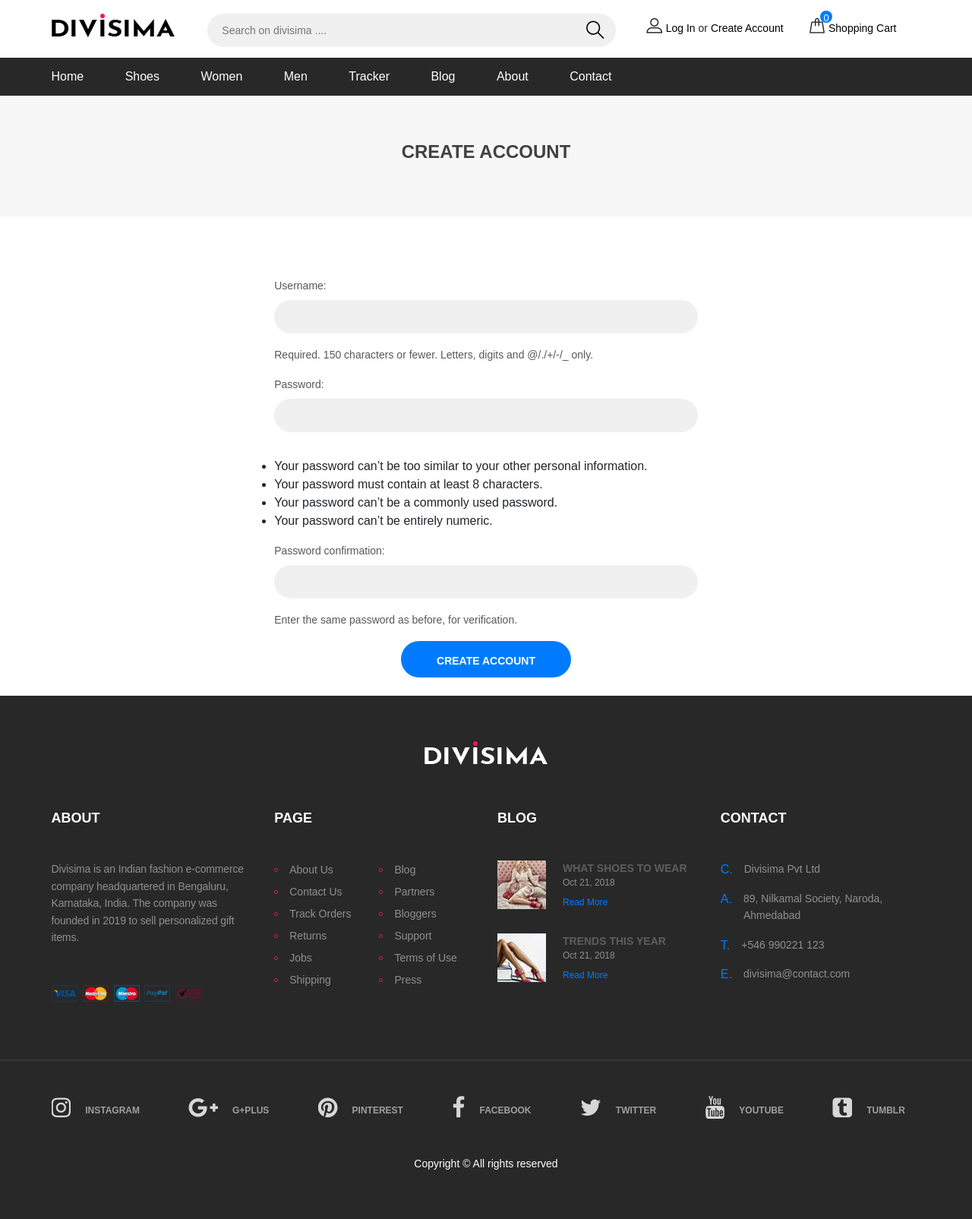
After one commit to karan-chaudhari/shopapp, a Django app: page /register/ in a window 1280 px wide. The commit adds this page. Shown: the whole page at 76% size. Run offline with Django 3.2, Linux system fonts and the light colour scheme; some libraries are stand-ins or nearby versions.

Commit message:
Create login system and register system

```diff
--- a/shop/static/css/mainstyle.css
+++ b/shop/static/css/mainstyle.css
@@ -466,7 +466,7 @@
 .main-menu .sub-menu {
     position: absolute;
     list-style: none;
-    width: 220px;
+    width: 130px;
     left: 0;
     top: 100%;
     padding: 20px 0;
--- a/shop/templates/shop/layout.html
+++ b/shop/templates/shop/layout.html
@@ -11,7 +11,9 @@
     <!-- Google Font -->
     <!-- <link href="https://fonts.googleapis.com/css?family=Josefin+Sans:300,300i,400,400i,700,700i" rel="stylesheet"> -->
     <!-- Bootstrap CSS -->
-    <link rel="stylesheet" href="https://stackpath.bootstrapcdn.com/bootstrap/4.2.1/css/bootstrap.min.css" integrity="sha384-GJzZqFGwb1QTTN6wy59ffF1BuGJpLSa9DkKMp0DgiMDm4iYMj70gZWKYbI706tWS" crossorigin="anonymous">
+    <link rel="stylesheet" href="https://stackpath.bootstrapcdn.com/bootstrap/4.2.1/css/bootstrap.min.css"
+        integrity="sha384-GJzZqFGwb1QTTN6wy59ffF1BuGJpLSa9DkKMp0DgiMDm4iYMj70gZWKYbI706tWS" crossorigin="anonymous">
+
     <!-- Stylesheets -->
     <link rel="stylesheet" href="{% static 'css/bootstrap.min.css' %}" />
     <link rel="stylesheet" href="{% static 'css/font-awesome.min.css' %}" />
@@ -46,22 +48,41 @@
                     </div>
                     <div class="col-xl-6 col-lg-5">
                         <form class="header-search-form" action="/shop/search/">
-                            <input type="search" name="search" required="" value="{{search_prod}}" placeholder="Search on divisima ....">
+                            <input type="search" name="search" required="" value="{{search_prod}}"
+                                placeholder="Search on divisima ....">
                             <button><i class="flaticon-search"></i></button>
                         </form>
                     </div>
                     <div class="col-xl-4 col-lg-5">
                         <div class="user-panel">
+                            {% if user.is_authenticated %}
+                            <div class="up-item">
+                                <ul class="main-menu">
+                                    <li>
+                                        <i class="flaticon-profile"></i>
+                                        <a href="">{{user.username}}</a>
+                                        <ul class="sub-menu" style="width: 130px;">
+                                            <li><a href="">Profile</a></li>
+                                            <li><a href="">Order</a></li>
+                                            <li><a href="/shop/logout/">Log Out</a></li>
+                                        </ul>
+                                    </li>
+                                </ul>
+                            </div>
+                            {% else %}
                             <div class="up-item">
                                 <i class="flaticon-profile"></i>
-                                <a href="#">Sign</a> In or <a href="#">Create Account</a>
+                                <a href="/shop/login/">Log In</a> or <a href="/shop/register/">Create Account</a>
                             </div>
+                            {% endif %}
                             <div class="up-item">
                                 <div class="shopping-card">
                                     <i class="flaticon-bag"></i>
                                     <span id="cart">0</span>
                                 </div>
-                                <a href="/shop/cart/" id="popcart" data-toggle="popover" data-container="body" data-html="true" data-placement="bottom" data-img="{% static 'img/thumb-1.jpg' %}">Shopping Cart</a>
+                                <a href="/shop/cart/" id="popcart" data-toggle="popover" data-container="body"
+                                    data-html="true" data-placement="bottom"
+                                    data-img="{% static 'img/thumb-1.jpg' %}">Shopping Cart</a>
                             </div>
                         </div>
                     </div>
@@ -76,24 +97,6 @@
                     {% for i in cate %}
                     <li><a href="/category/{{i}}">{{i}}</a></li>
                     {% endfor %}
-                   <!--  <li><a href="#">Men</a>
-                        <ul class="sub-menu">
-                            <li><a href="#">Jeans</a></li>
-                            <li><a href="#">Jackets</a></li>
-                            <li><a href="#">T Shirts</a></li>
-                        </ul>
-                    </li>
-                    <li><a href="#">Shoes
-                            <span class="new">New</span>
-                        </a>
-                        <ul class="sub-menu">
-                            <li><a href="#">Sneakers</a></li>
-                            <li><a href="#">Sandals</a></li>
-                            <li><a href="#">Formal Shoes</a></li>
-                            <li><a href="#">Boots</a></li>
-                            <li><a href="#">Flip Flops</a></li>
-                        </ul>
-                    </li> -->
                     <li><a href="/shop/tracker/">Tracker</a></li>
                     <li><a href="#">Blog</a></li>
                     <li><a href="/shop/about/">About</a></li>
@@ -115,7 +118,8 @@
                 <div class="col-lg-3 col-sm-6">
                     <div class="footer-widget about-widget">
                         <h2>About</h2>
-                        <p>Divisima is an Indian fashion e-commerce company headquartered in Bengaluru, Karnataka, India. The company was founded in 2019 to sell personalized gift items.</p>
+                        <p>Divisima is an Indian fashion e-commerce company headquartered in Bengaluru, Karnataka,
+                            India. The company was founded in 2019 to sell personalized gift items.</p>
                         <img src="{% static 'img/cards.png' %}" alt="">
                     </div>
                 </div>
@@ -205,7 +209,8 @@
     </section>
     <!-- Footer section end -->
     <!--====== Javascripts & Jquery ======-->
-    <script src="https://code.jquery.com/jquery-3.3.1.js" integrity="sha256-2Kok7MbOyxpgUVvAk/HJ2jigOSYS2auK4Pfzbm7uH60=" crossorigin="anonymous"></script>
+    <script src="https://code.jquery.com/jquery-3.3.1.js"
+        integrity="sha256-2Kok7MbOyxpgUVvAk/HJ2jigOSYS2auK4Pfzbm7uH60=" crossorigin="anonymous"></script>
     <script src="{% static 'js/bootstrap.min.js' %}"></script>
     <script src="{% static 'js/jquery.slicknav.min.js' %}"></script>
     <script src="{% static 'js/owl.carousel.min.js' %}"></script>
@@ -213,8 +218,12 @@
     <script src="{% static 'js/jquery.zoom.min.js' %}"></script>
     <script src="{% static 'js/jquery-ui.min.js' %}"></script>
     <script src="{% static 'js/main.js' %}"></script>
-    <script src="https://cdnjs.cloudflare.com/ajax/libs/popper.js/1.14.6/umd/popper.min.js" integrity="sha384-wHAiFfRlMFy6i5SRaxvfOCifBUQy1xHdJ/yoi7FRNXMRBu5WHdZYu1hA6ZOblgut" crossorigin="anonymous"></script>
-    <script src="https://stackpath.bootstrapcdn.com/bootstrap/4.2.1/js/bootstrap.min.js" integrity="sha384-B0UglyR+jN6CkvvICOB2joaf5I4l3gm9GU6Hc1og6Ls7i6U/mkkaduKaBhlAXv9k" crossorigin="anonymous"></script>
+    <script src="https://cdnjs.cloudflare.com/ajax/libs/popper.js/1.14.6/umd/popper.min.js"
+        integrity="sha384-wHAiFfRlMFy6i5SRaxvfOCifBUQy1xHdJ/yoi7FRNXMRBu5WHdZYu1hA6ZOblgut"
+        crossorigin="anonymous"></script>
+    <script src="https://stackpath.bootstrapcdn.com/bootstrap/4.2.1/js/bootstrap.min.js"
+        integrity="sha384-B0UglyR+jN6CkvvICOB2joaf5I4l3gm9GU6Hc1og6Ls7i6U/mkkaduKaBhlAXv9k"
+        crossorigin="anonymous"></script>
     <script>
         if (localStorage.getItem('cart') == null) {
             var cart = {};
--- /dev/null
+++ b/shop/templates/shop/register.html
@@ -0,0 +1,42 @@
+{% extends 'shop/layout.html' %}
+{% load static %}
+{% block title %}Create Account - Divisima{% endblock %}
+{% block content %}
+<!-- Page info -->
+<div class="page-top-info">
+    <div class="container section-title">
+        <h4>Create Account</h4>
+    </div>
+</div>
+<!-- Page info end -->
+
+<!-- Contact section -->
+<section class="contact-section">
+    <div class="container">
+        <div class="row">
+            <div class="col-lg-3 contact-info">
+            </div>
+            <div class="col-lg-6">
+                {% if messages %}
+                {% for message in messages %}
+                <div class="alert alert-danger alert-dismissible fade show" role="alert">
+                    {{message}}
+                    <button type="button" class="close" data-dismiss="alert" aria-label="Close">
+                        <span aria-hidden="true">&times;</span>
+                    </button>
+                </div>
+                {% endfor %}
+                {% endif %}
+                <form class="contact-form" action="/shop/register/" method="post">
+                    {% csrf_token %}
+
+                    {{ form.as_p }}
+
+                    <div class="text-center"><button class="site-btn">Create Account</button></div>
+                </form>
+            </div>
+        </div>
+    </div>
+</section>
+<!-- Contact section end -->
+{% endblock %}
--- a/shop/urls.py
+++ b/shop/urls.py
@@ -12,4 +12,7 @@
     path('search/', views.search, name='search'),
     path('cart/', views.cart, name='cart'),
     path('checkout/', views.checkout, name='checkout'),
+    path('register/', views.register, name='register'),
+    path('login/', views.login_user, name='login'),
+    path('logout/', views.logout_user, name='logout'),
 ]
--- a/shop/views.py
+++ b/shop/views.py
@@ -1,7 +1,10 @@
-from django.shortcuts import render
+from django.shortcuts import render, redirect
 from django.http import HttpResponse
 from django.db.models import Q
 from django.contrib import messages
+from .forms import UserRegisterForm
+from django.contrib.auth.forms import UserCreationForm, AuthenticationForm
+from django.contrib.auth import login, logout, authenticate
 from .models import Product, Contact, Feature_Product, Order, OrderUpdate
 from math import ceil
 import json
@@ -107,3 +110,37 @@
         messages.success(request, f'Thanks for ordering with us. Your order id is {order_id}. Use it to track your order using our order tracker.')
         return render(request, 'shop/checkout.html', {'thank':thank,'cate':cates})
     return render(request, 'shop/checkout.html',{'cate':cates})
+
+def register(request):
+    if request.method == "POST":
+        form = UserCreationForm(request.POST)
+        if form.is_valid():
+            user = form.save()
+            login(request, user)
+            return redirect('/')
+        else:
+            for msg in form.error_messages:
+                messages.error(request, f'{form.error_messages[msg]}')
+    form = UserCreationForm
+    context = {'cate':cates,'form':form}
+    return render(request, 'shop/register.html', context)
+
+def login_user(request):
+    if request.method == "POST":
+        form = AuthenticationForm(request, data=request.POST)
+        if form.is_valid():
+            username = form.cleaned_data.get('username')
+            password = form.cleaned_data.get('password')
+            user = authenticate(username=username,password=password)
+            if user is not None:
+                login(request, user)
+                return redirect('/')
+        else:
+            messages.error(request, 'Invalid Username and Password')
+    form = AuthenticationForm()
+    context = {'cate':cates,'form':form}
+    return render(request, 'shop/login.html', context)
+
+def logout_user(request):
+    logout(request)
+    return redirect('/')
--- a/shopapp/settings.py
+++ b/shopapp/settings.py
@@ -107,7 +107,7 @@
 
 LANGUAGE_CODE = 'en-us'
 
-TIME_ZONE = 'UTC'
+TIME_ZONE = 'Asia/Kolkata'
 
 USE_I18N = True
 
```
Also changed, not shown: shop/forms.py (added, +18 -0 lines), shop/templates/shop/login.html (added, +43 -0 lines), db.sqlite3, shop/migrations/0011_register.py (added), shop/migrations/0012_auto_20190413_2350.py (added). Lines whose indentation alone changed are shown as unchanged.
